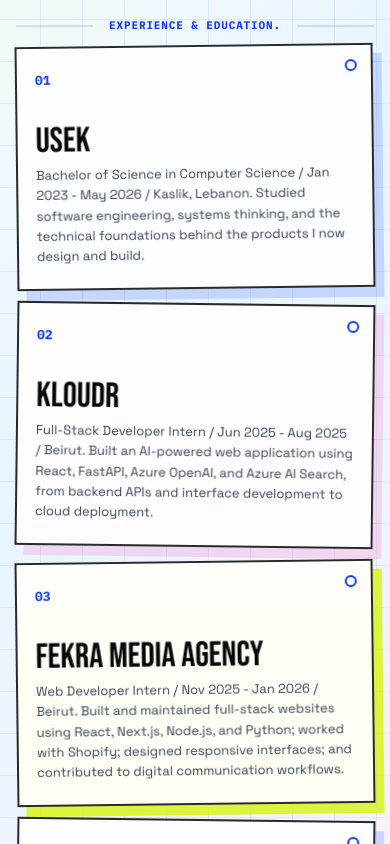
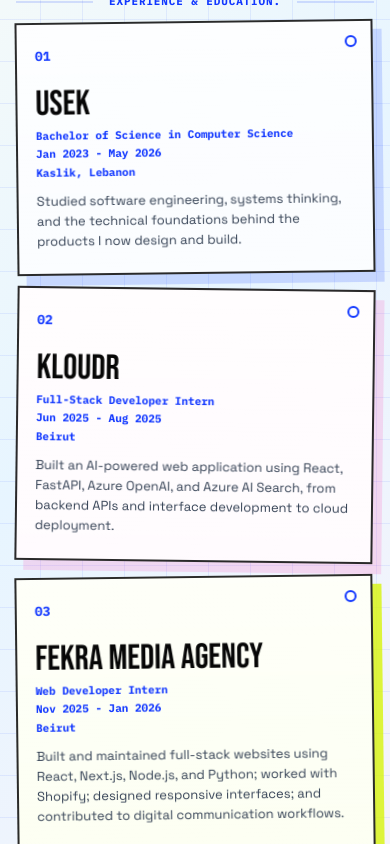
Before and after one commit to Marcella125/MM., a Next.js app: page / in a window 390 px wide. Shown: the part 1360-2204 px from the top of the page. Built offline with nearby package versions, Linux system fonts and the light colour scheme.

Commit message:
Refine mobile about section layout

```diff
--- a/src/app/globals.css
+++ b/src/app/globals.css
@@ -1478,6 +1478,21 @@
   text-transform: uppercase;
 }
 
+.about-note-meta {
+  display: grid;
+  gap: 5px;
+  margin-bottom: 12px;
+  color: var(--blue);
+  font-family: var(--font-mono), "Courier New", monospace;
+  font-size: clamp(11px, 0.82vw, 13px);
+  font-weight: 700;
+  line-height: 1.25;
+}
+
+.about-note-meta span {
+  display: block;
+}
+
 .about-note-card p {
   margin: 0;
   color: var(--muted);
@@ -1559,12 +1574,12 @@
   }
 
   .homepage::before {
-    animation: mobile-bg-drift 8s ease-in-out infinite;
+    animation: none;
     will-change: transform;
   }
 
   .homepage::after {
-    animation: mobile-bg-sheen 7s ease-in-out infinite;
+    animation: none;
     will-change: transform, opacity;
   }
 
@@ -1893,7 +1908,7 @@
 
   .about-section {
     margin: 24px -18px 0;
-    padding: 42px 18px 56px;
+    padding: 42px 18px 18px;
   }
 
   .about-marquee {
@@ -1905,7 +1920,6 @@
     grid-template-columns: 1fr;
     grid-template-areas:
       "copy"
-      "visuals"
       "scroll";
     gap: 24px;
   }
@@ -1983,6 +1997,12 @@
 
   .about-note-card h3 {
     font-size: clamp(2rem, 9vw, 3.1rem);
+  }
+
+  .about-note-meta {
+    gap: 4px;
+    font-size: 11px;
+    line-height: 1.3;
   }
 
   .about-stack {
--- a/src/components/AboutSection.tsx
+++ b/src/components/AboutSection.tsx
@@ -11,21 +11,33 @@
   {
     index: "01",
     title: "USEK",
-    copy: "Bachelor of Science in Computer Science / Jan 2023 - May 2026 / Kaslik, Lebanon. Studied software engineering, systems thinking, and the technical foundations behind the products I now design and build.",
+    role: "Bachelor of Science in Computer Science",
+    period: "Jan 2023 - May 2026",
+    location: "Kaslik, Lebanon",
+    copy: "Studied software engineering, systems thinking, and the technical foundations behind the products I now design and build.",
   },
   {
     index: "02",
     title: "Kloudr",
-    copy: "Full-Stack Developer Intern / Jun 2025 - Aug 2025 / Beirut. Built an AI-powered web application using React, FastAPI, Azure OpenAI, and Azure AI Search, from backend APIs and interface development to cloud deployment.",
+    role: "Full-Stack Developer Intern",
+    period: "Jun 2025 - Aug 2025",
+    location: "Beirut",
+    copy: "Built an AI-powered web application using React, FastAPI, Azure OpenAI, and Azure AI Search, from backend APIs and interface development to cloud deployment.",
   },
   {
     index: "03",
     title: "Fekra Media Agency",
-    copy: "Web Developer Intern / Nov 2025 - Jan 2026 / Beirut. Built and maintained full-stack websites using React, Next.js, Node.js, and Python; worked with Shopify; designed responsive interfaces; and contributed to digital communication workflows.",
+    role: "Web Developer Intern",
+    period: "Nov 2025 - Jan 2026",
+    location: "Beirut",
+    copy: "Built and maintained full-stack websites using React, Next.js, Node.js, and Python; worked with Shopify; designed responsive interfaces; and contributed to digital communication workflows.",
   },
   {
     index: "04",
     title: "Off-screen",
+    role: "Creative Reset",
+    period: "Always on",
+    location: "Where inspiration shows up",
     copy: "Music playing, camera nearby, hiking when the weather allows, and finding inspiration in places that were not part of the plan.",
   },
 ];
@@ -190,6 +202,11 @@
               <span className="about-note-index">{note.index}</span>
               <div className="about-note-content">
                 <h3>{note.title}</h3>
+                <div className="about-note-meta">
+                  <span>{note.role}</span>
+                  <span>{note.period}</span>
+                  <span>{note.location}</span>
+                </div>
                 <p>{note.copy}</p>
               </div>
             </motion.article>
```
